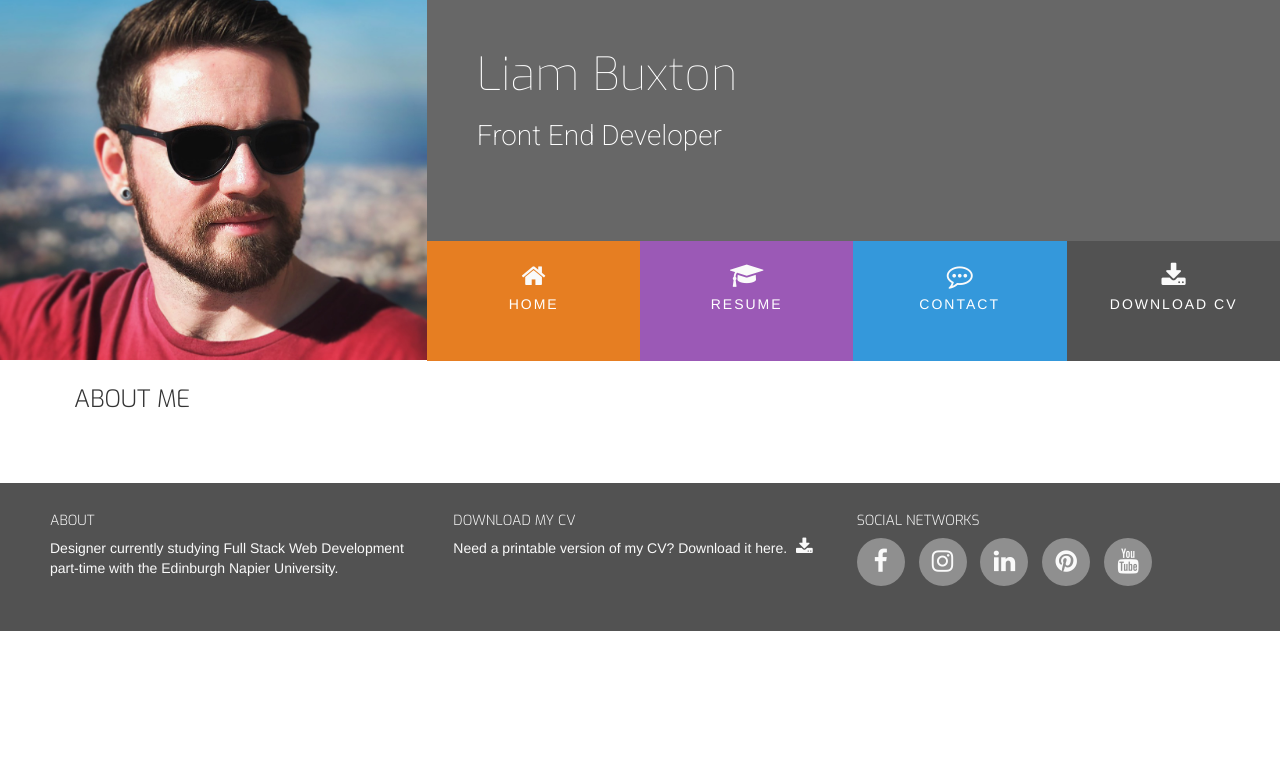
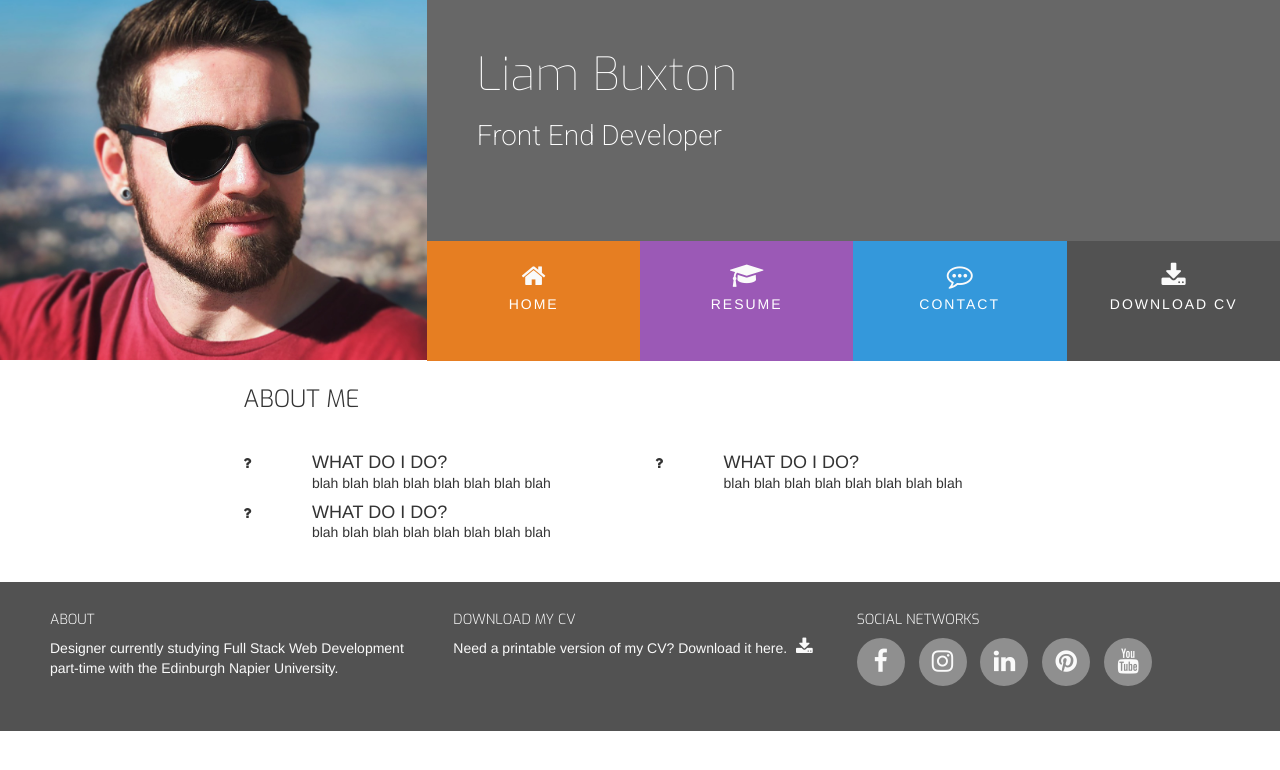
Before and after one commit to litb126/resume_page, a plain HTML site: page index.html in a window 1280 px wide. Drawn offline with nearby package versions, Linux system fonts and the light colour scheme.

Commit message:
Added about me section

```diff
--- a/assets/css/style.css
+++ b/assets/css/style.css
@@ -1,13 +1,19 @@
 @import url('https://fonts.googleapis.com/css?family=Roboto:100,200,300,400,500,600,700|Exo:100,200,300,400,500,600,700');
 
+
+
 /*-----------------------Colors--------------------------*/
+
+section {
+    background-color: #ffffff;
+}
 
 .bg-color-name-title {
     background-color: #676767;
 }
 
 .bg-color-three-reasons {
-    background-color: #ffffff
+    background-color: #ffffff;
 }
 
 .ui-menu-color-home {
--- a/index.html
+++ b/index.html
@@ -2,6 +2,10 @@
 <html>
 
 <head>
+    <meta name="viewport" content="width=device-width, initial-scale=1, maximum-scale=1">
+    <meta charset="utf-8">
+    <meta http-equiv="X-UA-Compatible" content="IE=edge,chrome=1">
+
     <link rel="stylesheet" href="https://maxcdn.bootstrapcdn.com/bootstrap/3.3.7/css/bootstrap.min.css" />
     <link rel="stylesheet" href="https://maxcdn.bootstrapcdn.com/font-awesome/4.7.0/css/font-awesome.min.css" type="text/css" />
     <link rel="stylesheet" href="https://cdnjs.cloudflare.com/ajax/libs/hover.css/2.1.1/css/hover-min.css" type="text/css" />
@@ -50,8 +54,43 @@
         <div class="row row-table">
             <div class="col-xs-12 col-sm-12 col-md-8 bg-color-three-reasons section-column">
                 <div class="row">
-                    <div class="col-md-12">
+                    <div class="col-md-8">
                         <h3 class="section-heading uppercase">About Me</h3>
+                    </div>
+                </div>
+                <div class="row">
+                    <div class="col-xs-10 col-xs-offset-1 col-sm-offset-0 col-sm-4 col-md-6">
+                        <div class="row">
+                            <div class="col-xs-2 col-sm-2 col-md-2">
+                                <i class="three-reasons-icon fa fa-question" aria-hidden="true"></i>
+                            </div>
+                            <div class="col-xs-10 col-sm-10">
+                                <h4 class="three-reasons-heading uppercase">What do I do?</h4>
+                                <p>blah blah blah blah blah blah blah blah</p>
+                            </div>
+                        </div>
+                    </div>
+                    <div class="col-xs-10 col-xs-offset-1 col-sm-offset-0 col-sm-4 col-md-6">
+                        <div class="row">
+                            <div class="col-xs-2 col-sm-2 col-md-2">
+                                <i class="three-reasons-icon fa fa-question" aria-hidden="true"></i>
+                            </div>
+                            <div class="col-xs-10 col-sm-10">
+                                <h4 class="three-reasons-heading uppercase">What do I do?</h4>
+                                <p>blah blah blah blah blah blah blah blah</p>
+                            </div>
+                        </div>
+                    </div>
+                    <div class="col-xs-10 col-xs-offset-1 col-sm-offset-0 col-sm-4 col-md-6">
+                        <div class="row">
+                            <div class="col-xs-2 col-sm-2 col-md-2">
+                                <i class="three-reasons-icon fa fa-question" aria-hidden="true"></i>
+                            </div>
+                            <div class="col-xs-10 col-sm-10">
+                                <h4 class="three-reasons-heading uppercase">What do I do?</h4>
+                                <p>blah blah blah blah blah blah blah blah</p>
+                            </div>
+                        </div>
                     </div>
                 </div>
             </div>
```
